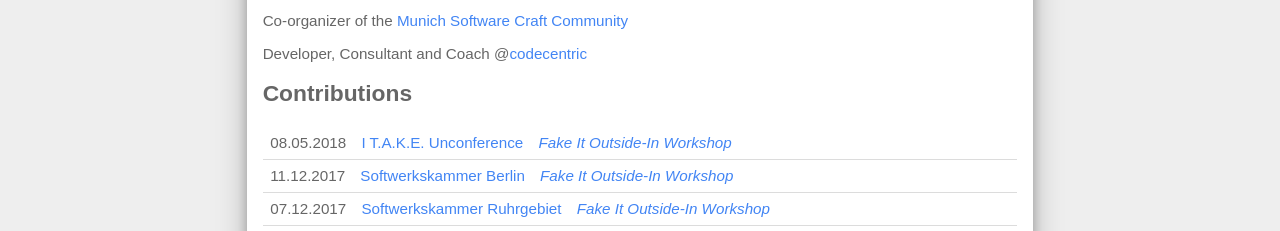
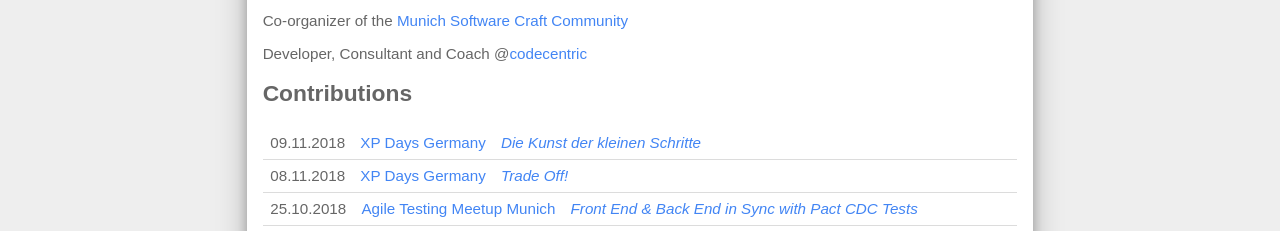
Before and after one commit to davidvoelkel/homepage, a plain HTML site: page davidvoelkel/index.html in a window 1280 px wide. Shown: the part 548-779 px from the top of the page. Drawn offline with Linux system fonts and the light colour scheme.

Commit message:
added CDC session Agile Testing Meetup MUC & XP Days 2018 session

```diff
--- a/davidvoelkel/index.html
+++ b/davidvoelkel/index.html
@@ -188,6 +188,21 @@
 	<div>
         <h2>Contributions</h2>
 		<table>
+		        <tr>
+		                <td>09.11.2018</td>
+		                <td><a href="https://www.xpdays.de/2018">XP Days Germany</a></td>
+		                <td><a href="https://www.xpdays.de/2018/sessions/167-die-kunst-der-kleinen-schritte.html">Die Kunst der kleinen Schritte</a></td>
+		        </tr>
+		        <tr>
+		                <td>08.11.2018</td>
+		                <td><a href="https://www.xpdays.de/2018">XP Days Germany</a></td>
+		                <td><a href="https://www.xpdays.de/2018/sessions/166-trade-off.html">Trade Off!</a></td>
+		        </tr>
+		        <tr>
+		                <td>25.10.2018</td>
+		                <td><a href="https://www.meetup.com/de-DE/Agile-Testing-Munich">Agile Testing Meetup Munich</a></td>
+		                <td><a href="https://www.meetup.com/de-DE/Agile-Testing-Munich/events/254350345">Front End & Back End in Sync with Pact CDC Tests</a></td>
+		        </tr>
 		        <tr>
 		                <td>08.05.2018</td>
 		                <td><a href="https://itakeunconf.com/">I T.A.K.E. Unconference</a></td>
```
